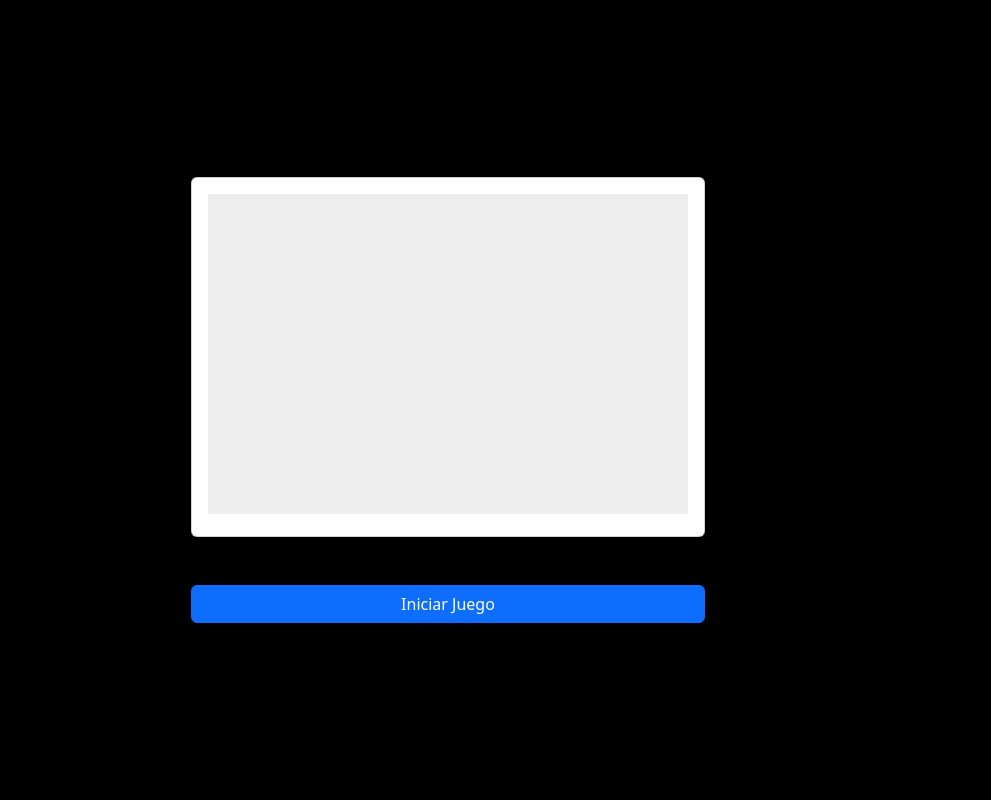
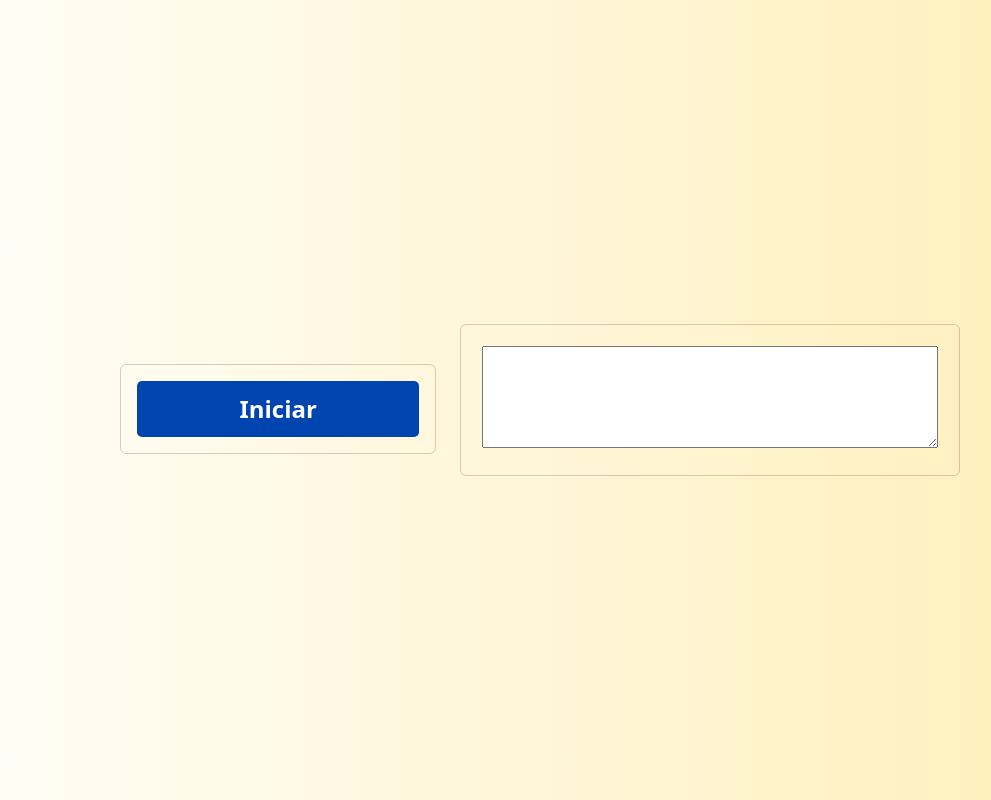
Before and after one commit to FreddyArreagaM/Reto4_FullStackCore-Digital-Nao, a plain HTML site: page Audio_a_numero/index.html in a window 1280 px wide. Shown: the whole page, without its empty margins (192-1183 px from the left). Drawn offline with nearby package versions, Linux system fonts and the light colour scheme.

Commit message:
Mini_proyecto5_commitv1

```diff
--- a/Juego_Breakout/index.html
+++ b/Audio_a_numero/index.html
@@ -1,18 +1,17 @@
 <!DOCTYPE html>
-<html lang="en">
+<html lang="es">
 <head>
     <meta charset="UTF-8">
     <meta name="viewport" content="width=device-width, initial-scale=1.0">
-    <link rel="stylesheet" href="style.css">
-    <link rel="shortcut icon" href="./src/resources/icon.png" type="image/x-icon">
     <link href="https://cdn.jsdelivr.net/npm/bootstrap@5.3.3/dist/css/bootstrap.min.css" rel="stylesheet" integrity="sha384-QWTKZyjpPEjISv5WaRU9OFeRpok6YctnYmDr5pNlyT2bRjXh0JMhjY6hW+ALEwIH" crossorigin="anonymous">
     <script src="https://cdn.jsdelivr.net/npm/bootstrap@5.3.3/dist/js/bootstrap.bundle.min.js" integrity="sha384-YvpcrYf0tY3lHB60NNkmXc5s9fDVZLESaAA55NDzOxhy9GkcIdslK1eN7N6jIeHz" crossorigin="anonymous"></script>
     <script src="https://cdnjs.cloudflare.com/ajax/libs/jquery/3.2.1/jquery.min.js"></script>
     <link rel="stylesheet" type="text/css" href="https://cdnjs.cloudflare.com/ajax/libs/toastr.js/latest/css/toastr.min.css">
 	<script type="text/javascript" src="https://cdnjs.cloudflare.com/ajax/libs/toastr.js/latest/js/toastr.min.js"></script>
-    <title>Juego Breakout</title>
+    <link rel="shortcut icon" href="./src/resources/icon.png" type="image/x-icon">
+    <link rel="stylesheet" href="style.css">
+    <title>Detección de voz con botón de inicio</title>
     <style type="text/css">
-		body {background: rgb(0, 0, 0);text-align: center;}
 		button{background-color: darkslategrey;color: white;border: 0;font-size: 18px;font-weight: 500;border-radius: 7px;padding: 10px 10px;cursor: pointer;white-space: nowrap;}
 		#success{background: green;}
 		#error{background: red;}
@@ -24,21 +23,22 @@
 <body>
     <div class="container">
         <div class="row">
-            <div class="col-lg-12">
-                <div class="card">
+            <div class="col-lg-6">
+                <div class="card boton">
                     <div class="card-body">
-                        <canvas id="myCanvas" width="480" height="320"></canvas>
+                            <button class="btnIniciar" id="startButton">Iniciar</button>
                     </div>
                 </div>
-                <div class="text-center mt-5">
-                    <button class="btn btn-primary btnStart" id="startGame">Iniciar Juego </button>
+            </div>
+            <div class="col-lg-6">
+                <div class="card textarea">
+                    <div class="card-body">
+                        <textarea id="output" class="texto" rows="4" cols="50"></textarea>
+                    </div>
                 </div>
             </div>
         </div>
-
-
     </div>
-
     <script src="./main.js"></script>
 </body>
 </html>
--- /dev/null
+++ b/Audio_a_numero/main.js
@@ -0,0 +1,41 @@
+// Configuración de la apariencia de las notificaciones
+toastr.options = {
+  'closeButton': true,
+  'debug': false,
+  'newestOnTop': false,
+  'progressBar': false,
+  'preventDuplicates': false,
+  'showDuration': '1000',
+  'hideDuration': '1000',
+  'timeOut': '5000',
+  'extendedTimeOut': '1000',
+  'showEasing': 'swing',
+  'hideEasing': 'linear',
+  'showMethod': 'fadeIn',
+  'hideMethod': 'fadeOut',
+};
+
+
+let recognition;
+
+const iniciarReconocimiento = () => {
+  recognition = new (window.SpeechRecognition || window.webkitSpeechRecognition || window.mozSpeechRecognition || window.msSpeechRecognition)();
+  recognition.lang = "es-US";
+
+  recognition.onresult = (resultado) => {
+    manejarResultado(resultado);
+  };
+
+  recognition.start();
+};
+
+const manejarResultado = (resultado) => {
+  const texto = resultado.results[0][0].transcript;
+  toastr.success('Cantidad detectada');
+  document.getElementById("output").value += texto + " ";
+};
+
+document.getElementById("startButton").addEventListener("click", () => {
+  toastr.success('Inicio de reconocimiento');
+  iniciarReconocimiento();
+});
--- /dev/null
+++ b/Audio_a_numero/style.css
@@ -0,0 +1,45 @@
+body{
+    background: #FFEFBA;  /* fallback for old browsers */
+    background: -webkit-linear-gradient(to right, #FFFFFF, #FFEFBA);  /* Chrome 10-25, Safari 5.1-6 */
+    background: linear-gradient(to right, #FFFFFF, #FFEFBA); /* W3C, IE 10+/ Edge, Firefox 16+, Chrome 26+, Opera 12+, Safari 7+ */
+}
+
+.container {
+    display: flex;
+    flex-direction: column;
+    justify-content: center;
+    align-items: center;
+    height: 100vh; /* Usar la altura completa del viewport */
+}
+
+.btnIniciar{
+    background-color: rgb(0, 68, 176);
+    width: 100%;
+    color: white;
+    font-weight: bold;
+    border-radius: 5px 5px;
+    font-size: 1.5rem;
+}
+
+.boton{
+    background-color: transparent;
+    margin-top: 40px;
+}
+
+.btnIniciar:hover{
+    background-color: rgb(255, 255, 255);
+    color: rgb(0, 68, 176);
+    border: 1px solid black;
+}
+
+.textarea{
+    background-color: transparent;
+    width: 500px;
+    padding: 5px 5px;
+}
+
+.texto{
+    width: 100%;
+    color: red;
+    pointer-events: none;
+}
```
Also changed, not shown: Cuenta_Regresiva/index.html (+2 -2 lines), Scroll_infinito/index.html (+1 -1 lines), Audio_a_numero/src/resources/fondo.jpg (added), Audio_a_numero/src/resources/icon.png (added).
